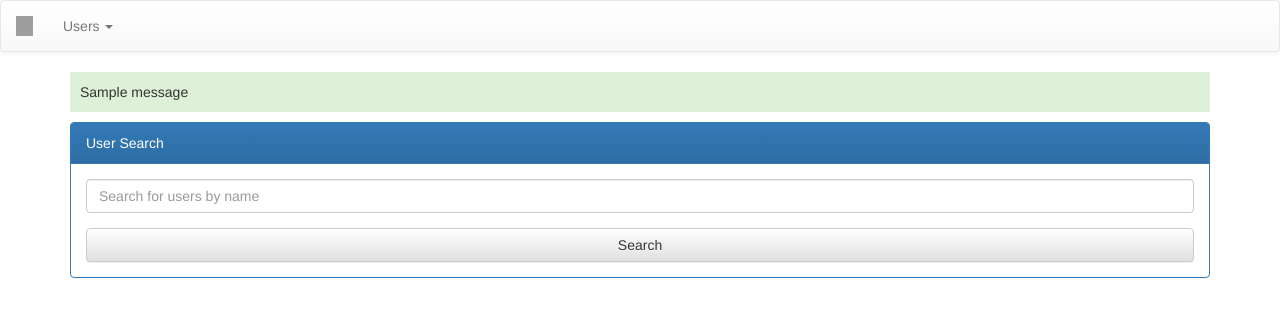
After one commit to roadrunner2348/mactrac, a Django app: page /userSearch/ in a window 1280 px wide. The commit adds this page. Shown: the top 317 px of the page. Run offline with Django 3.2, Linux system fonts and the light colour scheme; tables that the repository leaves empty hold one stand-in row (values such as "Sample post"); one stand-in notice (Sample message) is shown; some libraries are stand-ins or nearby versions; grey boxes are pictures that could not be loaded.

Commit message:
Commit before I break things

```diff
--- /dev/null
+++ b/inventory/static/inventory/style.css
@@ -0,0 +1,18 @@
+.message-box {
+	padding: 10px;
+}
+.message-box.debug {
+	background-color: #337ab7;
+}
+.message-box.info {
+	background-color: #d9edf7;
+}
+.message-box.success {
+	background-color: #dff0d8;
+}
+.message-box.warning {
+	background-color: #fcf8e3;
+}
+.message-box.error {
+	background-color: #f2dede;
+}
--- a/inventory/templates/inventory/base.html
+++ b/inventory/templates/inventory/base.html
@@ -2,11 +2,15 @@
 <html>
     <head>
         <title>Inventory</title>
+        {% load staticfiles %}
         	<!-- Latest compiled and minified CSS -->
-		<link rel="stylesheet" href="https://maxcdn.bootstrapcdn.com/bootstrap/3.3.4/css/bootstrap.min.css">
+		      <link rel="stylesheet" href="https://maxcdn.bootstrapcdn.com/bootstrap/3.3.4/css/bootstrap.min.css">
 
-		<!-- Optional theme -->
-		<link rel="stylesheet" href="https://maxcdn.bootstrapcdn.com/bootstrap/3.3.4/css/bootstrap-theme.min.css">
+		      <!-- Optional theme -->
+		      <link rel="stylesheet" href="https://maxcdn.bootstrapcdn.com/bootstrap/3.3.4/css/bootstrap-theme.min.css">
+
+          <!-- Custon CSS File -->
+          <link rel="stylesheet" href="{% static 'inventory/style.css' %}" />
     </head>
 
     <body>
@@ -20,20 +24,37 @@
         				<span class="icon-bar"></span>
         				<span class="icon-bar"></span>
       				</button>
-      				<a class="navbar-brand" href="#">
+      				<a class="navbar-brand" href="{% url 'inventory:index' %}">
         				<img alt="Brand" width="17px" height="20px" src="http://www.keansburg.k12.nj.us/cms/lib02/NJ01001933/Centricity/Domain/777/New%20Titan%20KT.png">
       				</a>
     			</div>
     			<div class="collapse navbar-collapse" id="navigation-bar">
     				<ul class="nav navbar-nav">
-    					<li><a href="http://www.google.com">Google</a></li>
+    					<li class="dropdown">
+          <a href="#" class="dropdown-toggle" data-toggle="dropdown" role="button" aria-expanded="false">Users <span class="caret"></span></a>
+          <ul class="dropdown-menu" role="menu">
+            <li><a href="{% url 'inventory:userSearch' %}">User Search</a></li>
+            <li class="divider"></li>
+            <li><a href="#">New User</a></li>
+            <li><a href="#">Users List</a></li>
+          </ul>
+        </li>
     				</ul>
     			</div>
   			</div>
 		</nav>
+    <div class="container">
+      {% if messages %}
+        {% for message in messages %}
+          <p class="message-box {% if message.tags %}{{ message.tags }}{% endif %}">{{ message }}<p>
+        {% endfor %}
+      {% endif %}
+    </div>
+    <div class="container">
     	{% block content %}
     	{% endblock content %}
-    	</div>
+    </div>
+    </div>
     	<!-- jQuery (necessary for Bootstrap's JavaScript plugins) -->
     	<script src="https://ajax.googleapis.com/ajax/libs/jquery/1.11.2/jquery.min.js"></script>
 		<!-- Latest compiled and minified JavaScript -->
--- a/inventory/templates/inventory/index.html
+++ b/inventory/templates/inventory/index.html
@@ -2,6 +2,6 @@
 
 {% block content %}
 <div class="jumbotron">
-	<p>It's the end of the world as we know it!</p>
+	<p>Placeholder page for now because I'm lazy</p>
 </div>
 {% endblock content %}
--- /dev/null
+++ b/inventory/templates/inventory/userSearchForm.html
@@ -0,0 +1,39 @@
+{% extends "inventory/base.html" %}
+
+{% block content %}
+<div class="panel panel-primary">
+	<div class="panel-heading">User Search</div>
+	<div class="panel-body">
+	<form action="{% url 'inventory:userSearch' %}" method="post" class="form">
+	{% csrf_token %}
+		<div class="form-group">
+			<input type="text" class="form-control" name="search" id="search" placeholder="Search for users by name" />
+		</div>
+		<input type="submit" class="btn btn-default form-control" value="Search" />
+	</form>
+</div>
+</div>
+{% if data %}
+<div class="panel panel-default">
+	<div class="panel-heading">
+		Search Results for "{{ query }}"
+	</div>
+	<div class="panel-body">
+		<table class="table table-striped table-responsive">
+			<tr>
+				<th>First Name</th>
+				<th>Last Name</th>
+				<th>Grade</th>
+			</tr>
+			{% for user in data %}
+				<tr>
+					<td>{{ user.first_name }}</td>
+					<td>{{ user.last_name }}</td>
+					<td>{{ user.class_year }}</td>
+				</tr>
+			{% endfor %}
+		</table>
+	</div>
+</div>
+{% endif %}
+{% endblock content %}
--- a/inventory/urls.py
+++ b/inventory/urls.py
@@ -3,4 +3,7 @@ from . import views
 
 urlpatterns = [
 	url(r'^$', views.index, name='index'),
+	url(r'^message/$', views.message, name='message'),
+	url(r'^userSearchForm/$', views.userSearchForm, name='userSearchForm'),
+	url(r'^userSearch/$', views.userSearch, name='userSearch'),
 ]
--- a/inventory/views.py
+++ b/inventory/views.py
@@ -1,5 +1,54 @@
 from django.shortcuts import render
 from django.http import HttpResponse
+from django.contrib import messages
+from django.core import serializers
+import requests, json
+import xml.etree.ElementTree as ET
+from django.db.models import Q
+from .models import Student
 
 def index(request):
 	return render(request, 'inventory/index.html')
+
+def message(request):
+	messages.error(request, "Exterminate!")
+	messages.info(request, "Timey Wimey")
+	messages.warning(request, "Why'd you go an do that!?")
+	messages.success(request, "Alon Zi!")
+	messages.debug(request, "The Doctor")
+	return render(request, 'inventory/message.html')
+
+def userSearchForm(request):
+	return render(request, 'inventory/userSearchForm.html')
+
+def newUserSearch(request):
+
+	query = request.POST.get('search', 0)
+	if query == 0:
+		return render(request, 'inventory/userSearchForm.html')
+	else:
+		jss_url = "http://jss-client.keansburg.k12.nj.us:8080/JSSResource"
+		headers = {'accept': 'application/json'}
+		r = requests.get(jss_url + "/ldapservers/id/1/user/" + query, auth=('checkin','checkin'), headers=headers)
+		data = r.json()
+		data = data['ldap_users']
+		if len(data) == 0:
+			messages.error(request, "No Users Found!")
+			return render(request, 'inventory/userSearchForm.html')
+		else:
+			return render(request, 'inventory/userSearchForm.html', {'data': data, 'query': query })
+
+def userSearch(request):
+
+	query = request.POST.get('search', 0)
+	if query == 0:
+		return render(request, 'inventory/userSearchForm.html')
+	else:
+		results = Student.objects.all().filter(
+			Q(first_name__icontains=query) |
+			Q(last_name__icontains=query))
+		if len(results) == 0:
+			messages.error(request, "No Users Found!")
+			return render(request, 'inventory/userSearchForm.html')
+		else:
+			return render(request, 'inventory/userSearchForm.html', {'data': results, 'query': query })
--- a/mactrac/urls.py
+++ b/mactrac/urls.py
@@ -6,7 +6,7 @@ urlpatterns = [
     # url(r'^$', 'mactrac.views.home', name='home'),
     # url(r'^blog/', include('blog.urls')),
 
-    url(r'^', include('inventory.urls')),
+    url(r'^', include('inventory.urls', namespace="inventory")),
     url(r'^admin/', include(admin.site.urls)),
 
 ]
```
Also changed, not shown: inventory/templates/inventory/message.html (added, +7 -0 lines), inventory/templates/inventory/userResults.html (added, +27 -0 lines), 3 other files.
